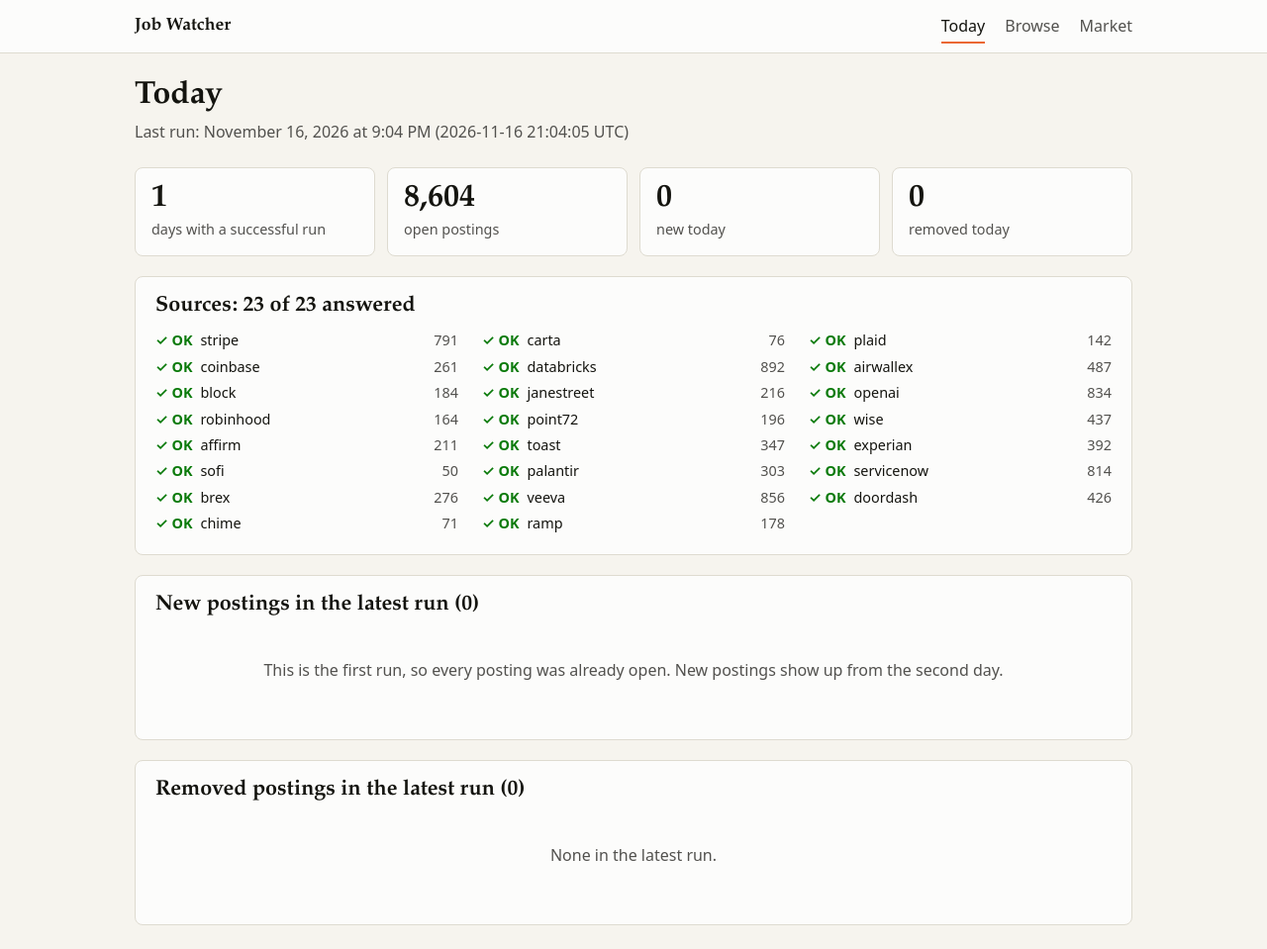
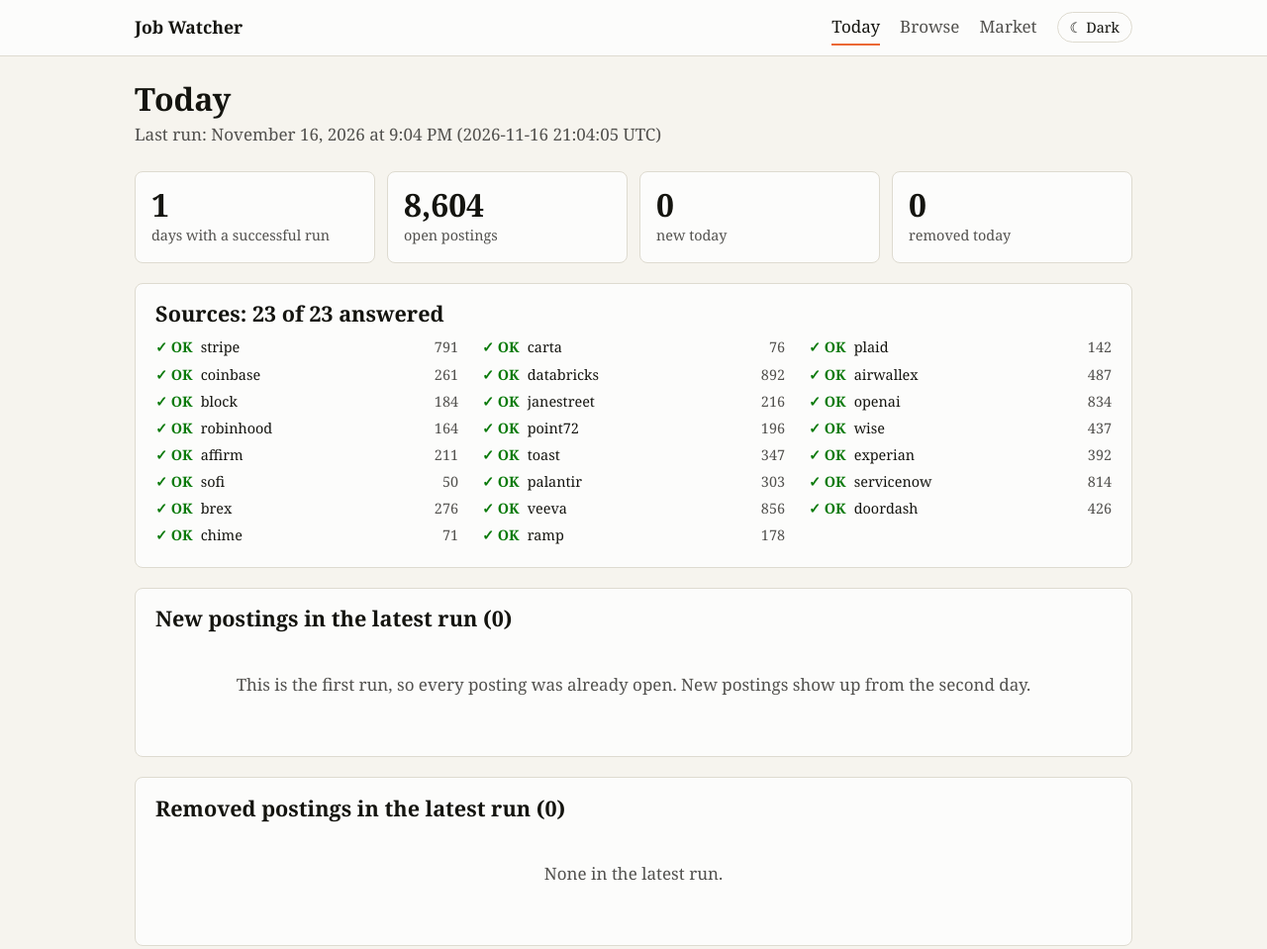
Before and after one commit to emh2003/job-watcher, a plain HTML site: page index.html in a window 1280 px wide. Shown: the whole page at 99% size. Drawn offline with Linux system fonts and the light colour scheme.

Commit message:
Add light/dark theme switch and serif fonts
Co-Authored-By: Claude Fable 5.2 <noreply@anthropic.com>
Claude-Session: https://claude.ai/code/session_019LWT8W7mKbJemzeqjxqD4u

```diff
--- a/app.js
+++ b/app.js
@@ -51,10 +51,25 @@ function frame(page) {
       <a class="brand" href="index.html">Job Watcher</a>
       <span class="offline" role="status">Offline: showing saved data</span>
       ${tabs.map(([href, name]) => `<a class="tab" href="${href}"${href === page ? ' aria-current="page"' : ""}>${name}</a>`).join("")}
+      <button type="button" class="theme" id="theme"></button>
     </div></nav>`);
+  themeButton();
   const setOffline = () => document.body.classList.toggle("is-offline", !navigator.onLine);
   addEventListener("online", setOffline); addEventListener("offline", setOffline); setOffline();
   if ("serviceWorker" in navigator) navigator.serviceWorker.register("sw.js").catch(() => {});
+}
+
+// ---------- light / dark theme (the choice is kept in the browser) ----------
+function themeButton() {
+  const root = document.documentElement, btn = $("#theme");
+  const current = () => root.dataset.theme || (matchMedia("(prefers-color-scheme: dark)").matches ? "dark" : "light");
+  const label = () => { const next = current() === "dark" ? "light" : "dark"; btn.textContent = next === "dark" ? "☾ Dark" : "☀ Light"; btn.setAttribute("aria-label", `Switch to ${next} theme`); };
+  btn.onclick = () => {
+    root.dataset.theme = current() === "dark" ? "light" : "dark";
+    try { localStorage.setItem("job-watcher-theme", root.dataset.theme); } catch {}
+    label();
+  };
+  label();
 }
 
 // ---------- shortlist (kept in the browser) ----------
--- a/index.html
+++ b/index.html
@@ -10,6 +10,7 @@
 <link rel="icon" href="icons/icon-192.png">
 <link rel="apple-touch-icon" href="icons/icon-192.png">
 <link rel="stylesheet" href="style.css">
+<script>try { var t = localStorage.getItem("job-watcher-theme"); if (t) document.documentElement.dataset.theme = t; } catch (e) {}</script>
 </head>
 <body data-page="index">
 <main>
--- a/style.css
+++ b/style.css
@@ -1,22 +1,32 @@
 /* One set of fonts and colors for all three pages. */
+/* Light theme (the default). */
 :root {
   --page: #f6f4ee; --surface: #fcfcfb; --ink: #14140f; --ink-2: #52514e; --line: #dedbd0;
   --accent: #1c5cab; --series-1: #2a78d6; --series-2: #eb6834;
   --good: #0a7a0a; --bad: #c0302f; --star: #c98500;
-  --serif: "Iowan Old Style", "Palatino Linotype", Palatino, Georgia, serif;
-  --sans: system-ui, -apple-system, "Segoe UI", Roboto, Helvetica, Arial, sans-serif;
+  --serif: Georgia, "Times New Roman", Times, serif;
+  color-scheme: light;
 }
+/* Dark theme: chosen with the button in the navigation bar ... */
+:root[data-theme="dark"] {
+  --page: #0f0f0e; --surface: #1a1a19; --ink: #f0efec; --ink-2: #c3c2b7; --line: #383835;
+  --accent: #86b6ef; --series-1: #3987e5; --series-2: #d95926;
+  --good: #3fbf3f; --bad: #e66767; --star: #eda100;
+  color-scheme: dark;
+}
+/* ... or taken from the device's setting until a choice has been made. */
 @media (prefers-color-scheme: dark) {
-  :root {
+  :root:not([data-theme="light"]) {
     --page: #0f0f0e; --surface: #1a1a19; --ink: #f0efec; --ink-2: #c3c2b7; --line: #383835;
     --accent: #86b6ef; --series-1: #3987e5; --series-2: #d95926;
     --good: #3fbf3f; --bad: #e66767; --star: #eda100;
+    color-scheme: dark;
   }
 }
 * { box-sizing: border-box; }
-body { margin: 0; background: var(--page); color: var(--ink); font: 16px/1.5 var(--sans); }
+body { margin: 0; background: var(--page); color: var(--ink); font: 17px/1.55 var(--serif); }
 a { color: var(--accent); }
-h1, h2, h3 { font-family: var(--serif); font-weight: 600; line-height: 1.2; text-wrap: balance; }
+h1, h2, h3 { font-family: var(--serif); font-weight: 700; line-height: 1.2; text-wrap: balance; }
 h1 { font-size: 2rem; margin: 0 0 .25rem; }
 h2 { font-size: 1.35rem; margin: 0 0 .5rem; }
 .sub { color: var(--ink-2); margin: 0 0 1.5rem; }
@@ -28,6 +38,7 @@ main { max-width: 1040px; margin: 0 auto; padding: 1.5rem 1rem 4rem; }
 .brand { font-family: var(--serif); font-weight: 700; font-size: 1.1rem; color: var(--ink); text-decoration: none; margin-right: auto; }
 .nav a.tab { color: var(--ink-2); text-decoration: none; padding: .25rem 0; border-bottom: 2px solid transparent; }
 .nav a.tab[aria-current="page"] { color: var(--ink); border-bottom-color: var(--series-2); }
+.theme { font: inherit; font-size: .9rem; border: 1px solid var(--line); background: var(--surface); color: var(--ink); border-radius: 99px; padding: .2rem .75rem; cursor: pointer; }
 .offline { display: none; font-size: .8rem; background: var(--series-2); color: #fff; padding: .1rem .5rem; border-radius: 99px; }
 body.is-offline .offline { display: inline-block; }
 
@@ -73,7 +84,7 @@ td.num, th.num { text-align: right; font-variant-numeric: tabular-nums; }
 /* charts */
 .chart { position: relative; margin-top: .75rem; }
 .chart svg { display: block; width: 100%; height: auto; overflow: visible; }
-.chart text { fill: var(--ink-2); font: 11px var(--sans); }
+.chart text { fill: var(--ink-2); font: 12px var(--serif); }
 .chart .val { fill: var(--ink); font-variant-numeric: tabular-nums; }
 .chart .grid { stroke: var(--line); stroke-width: 1; }
 .chart .bar { transition: opacity .1s; }
--- a/sw.js
+++ b/sw.js
@@ -1,7 +1,7 @@
 // Service worker: makes the site installable and usable offline.
 // Online, every request goes to the network and the answer is saved.
 // Offline, the saved copy is used, so the pages show the last data they loaded.
-const CACHE = "job-watcher-v1";
+const CACHE = "job-watcher-v2";
 const SHELL = ["./", "index.html", "browse.html", "market.html", "app.js", "style.css",
                "manifest.webmanifest", "icons/icon-192.png", "icons/icon-512.png"];
 
```
Also changed, not shown: browse.html (+1 -0 lines), market.html (+1 -0 lines), 1 other file.
